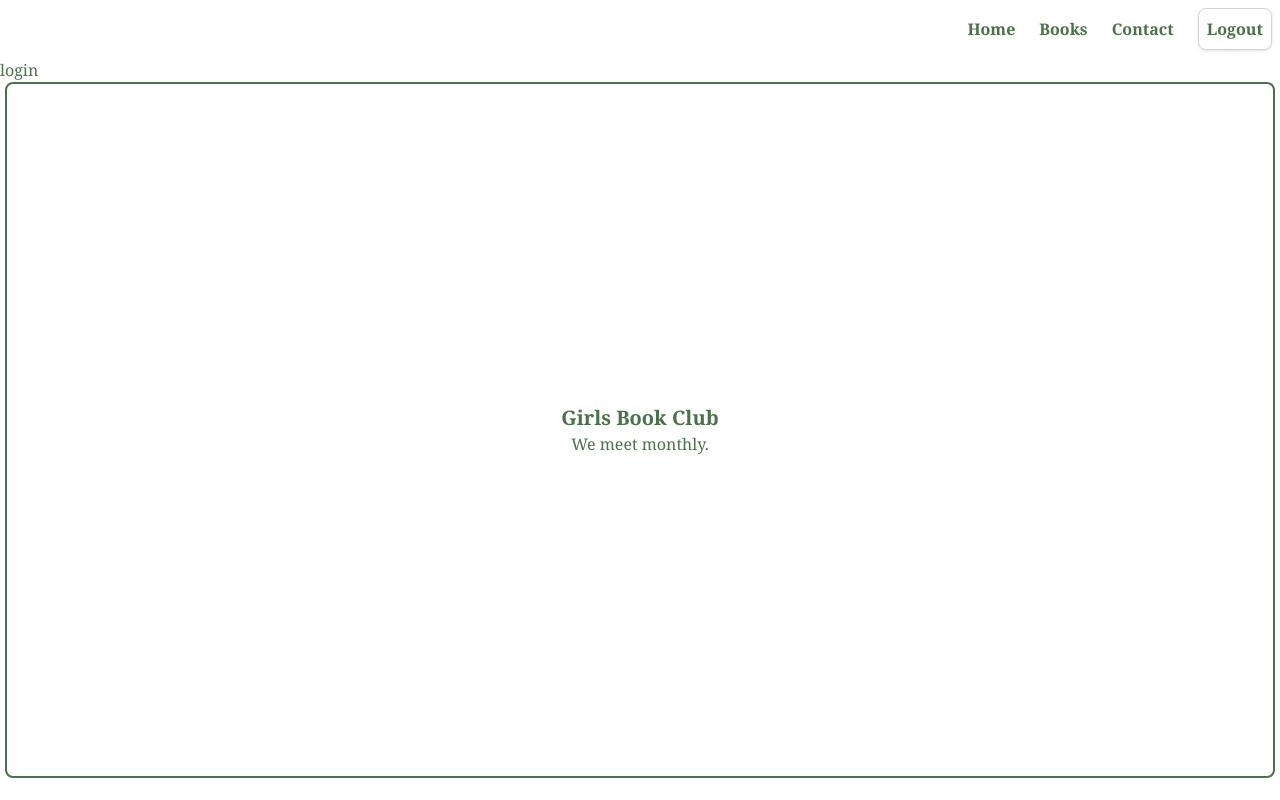
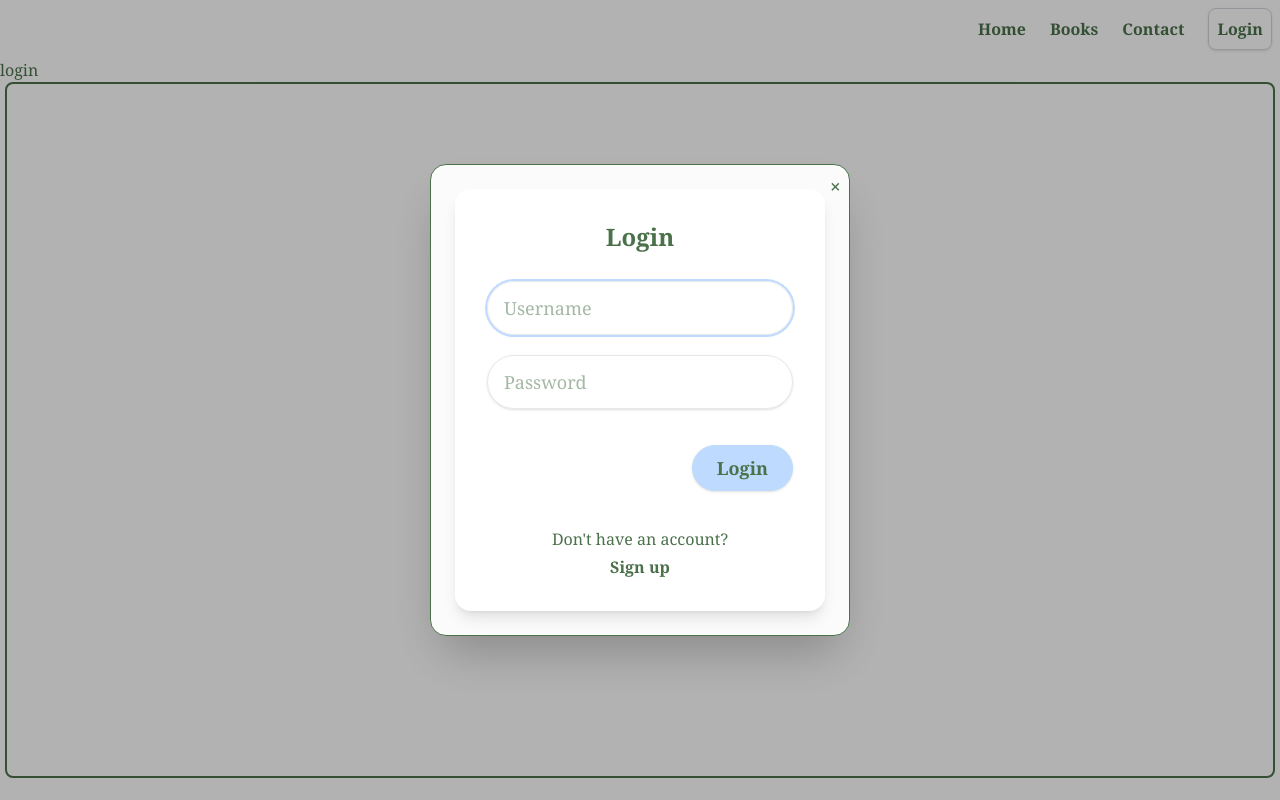
Before and after one commit to evunti/Bookclub-app, a Next.js app: page / in a window 1280 px wide. Both pictures are taken after a click on the button "Login". Shown: the top 800 px of the page. Built offline with nearby package versions, Linux system fonts and the light colour scheme.

Commit message:
Implement login functionality with separate LoginForm component and update UserContext for logout handling

```diff
--- /dev/null
+++ b/src/app/components/login.tsx
@@ -0,0 +1,67 @@
+import { useState, useContext } from "react";
+import { UserContext } from "../lib/user";
+
+export default function LoginForm({ onSuccess }: { onSuccess?: () => void }) {
+  const { handleLogIn } = useContext(UserContext);
+  const [loginUsername, setLoginUsername] = useState("");
+  const [loginPassword, setLoginPassword] = useState("");
+  const [loginError, setLoginError] = useState("");
+
+  const handleLogin = (e: React.FormEvent) => {
+    e.preventDefault();
+    if (loginUsername === "admin" && loginPassword === "password") {
+      handleLogIn();
+      setLoginError("");
+      setLoginUsername("");
+      setLoginPassword("");
+      if (onSuccess) onSuccess();
+    } else {
+      setLoginError("Invalid credentials");
+    }
+  };
+
+  return (
+    <form
+      onSubmit={handleLogin}
+      className="flex flex-col gap-5 p-8 min-w-[350px] max-w-[400px] bg-white rounded-2xl shadow-lg"
+    >
+      <h2 className="text-2xl font-bold text-center mb-2">Login</h2>
+      <input
+        type="text"
+        placeholder="Username"
+        value={loginUsername}
+        onChange={(e) => setLoginUsername(e.target.value)}
+        className="border border-gray-200 rounded-full px-4 py-3 bg-white/80 focus:outline-none focus:ring-2 focus:ring-blue-200 text-lg shadow-sm"
+        autoFocus
+      />
+      <input
+        type="password"
+        placeholder="Password"
+        value={loginPassword}
+        onChange={(e) => setLoginPassword(e.target.value)}
+        className="border border-gray-200 rounded-full px-4 py-3 bg-white/80 focus:outline-none focus:ring-2 focus:ring-blue-200 text-lg shadow-sm"
+      />
+      {loginError && (
+        <span className="text-red-500 text-sm text-center">{loginError}</span>
+      )}
+      <div className="flex gap-2 justify-end mt-4">
+        <button
+          type="submit"
+          className="font-bold px-6 py-2 rounded-full bg-blue-200 text-black hover:bg-blue-300 border border-blue-200 shadow-sm transition-all duration-150 text-lg"
+        >
+          Login
+        </button>
+      </div>
+      <div className="flex flex-col items-center mt-4">
+        <span className="text-gray-600 text-base">Don't have an account?</span>
+        <button
+          type="button"
+          className="mt-1 text-blue-600 hover:underline text-base font-semibold"
+          // onClick={handleSignUp} // Implement sign up modal or navigation
+        >
+          Sign up
+        </button>
+      </div>
+    </form>
+  );
+}
--- a/src/app/layout.tsx
+++ b/src/app/layout.tsx
@@ -2,100 +2,10 @@
 import "./globals.css";
 import { useState, createContext, useContext } from "react";
 import { UserContext, UserProvider } from "./lib/user";
+import LoginForm from "./components/login";
 
-export default function RootLayout({
-  children,
-}: Readonly<{
-  children: React.ReactNode;
-}>) {
-  // Admin login state
-  const [isAdmin, setIsAdmin] = useState(false);
-  const [showLogin, setShowLogin] = useState(false);
-  const [loginUsername, setLoginUsername] = useState("");
-  const [loginPassword, setLoginPassword] = useState("");
-  const [loginError, setLoginError] = useState("");
-
-  const handleLogin = (e: React.FormEvent) => {
-    e.preventDefault();
-    if (loginUsername === "admin" && loginPassword === "password") {
-      setIsAdmin(true);
-      setShowLogin(false);
-      setLoginError("");
-      setLoginUsername("");
-      setLoginPassword("");
-    } else {
-      setLoginError("Invalid credentials");
-    }
-  };
-  // make log in a seperate page
-  const handleLogout = () => {
-    setIsAdmin(false);
-  };
-
-  return (
-    <html lang="en">
-      <body>
-        <UserProvider>
-          <NavBar />
-          {/* {showLogin && (
-              <div className="fixed inset-0 z-50 flex items-center justify-center bg-black/30">
-                <div className="bg-white/95 border rounded-2xl shadow-2xl p-6 min-w-[240px] animate-fade-in relative">
-                  <form onSubmit={handleLogin} className="flex flex-col gap-3">
-                    <input
-                      type="text"
-                      placeholder="Username"
-                      value={loginUsername}
-                      onChange={(e) => setLoginUsername(e.target.value)}
-                      className="border border-gray-200 rounded-full px-3 py-2 bg-white/80 focus:outline-none focus:ring-2 focus:ring-blue-200 text-base shadow-sm"
-                      autoFocus
-                    />
-                    <input
-                      type="password"
-                      placeholder="Password"
-                      value={loginPassword}
-                      onChange={(e) => setLoginPassword(e.target.value)}
-                      className="border border-gray-200 rounded-full px-3 py-2 bg-white/80 focus:outline-none focus:ring-2 focus:ring-blue-200 text-base shadow-sm"
-                    />
-                    {loginError && (
-                      <span className="text-red-500 text-xs text-center">
-                        {loginError}
-                      </span>
-                    )}
-                    <div className="flex gap-2 justify-end mt-2">
-                      <button
-                        type="submit"
-                        className="font-bold px-4 py-2 rounded-full bg-blue-200 text-black hover:bg-blue-300 border border-blue-200 shadow-sm transition-all duration-150"
-                      >
-                        Login
-                      </button>
-                      <button
-                        type="button"
-                        className="font-bold px-4 py-2 rounded-full bg-gray-100 text-black hover:bg-gray-200 border border-gray-200 shadow-sm transition-all duration-150"
-                        onClick={() => setShowLogin(false)}
-                      >
-                        Cancel
-                      </button>
-                    </div>
-                  </form>
-                  <button
-                    className="absolute top-2 right-2 text-gray-400 hover:text-gray-700 text-xl font-bold focus:outline-none"
-                    onClick={() => setShowLogin(false)}
-                    aria-label="Close"
-                  >
-                    ×
-                  </button>
-                </div>
-              </div>
-            )} */}
-          {children}
-        </UserProvider>
-      </body>
-    </html>
-  );
-}
-
-function NavBar() {
-  const { isLoggedIn, handleLogIn } = useContext(UserContext);
+function NavBar({ onLoginClick }: { onLoginClick: () => void }) {
+  const { isLoggedIn, handleLogout } = useContext(UserContext);
 
   return (
     <nav className="p-2 flex justify-end items-center gap-2 relative">
@@ -105,27 +15,20 @@ function NavBar() {
       <a className="no-underline font-bold p-2" href="#books">
         Books
       </a>
-      {/* <a
-              className="no-underline font-bold p-2"
-              // href="https:/docs.google.com/spreadsheets/d/1kHmzodxrGFzg5kxeySfrx7rixHIJsCOxClitApXHifI/edit?gid=0#gid=0"
-            >
-              Book Recs
-            </a> */}
-
       <a className="no-underline font-bold p-2" href="#contact">
         Contact
       </a>
       {isLoggedIn ? (
         <button
           className="no-underline font-bold p-2 bg-white/80 text-black rounded-lg shadow hover:bg-gray-200 border border-gray-300 ml-2 transition-colors"
-          // onClick={handleLogout}
+          onClick={handleLogout}
         >
           Logout
         </button>
       ) : (
         <button
           className="no-underline font-bold p-2 bg-white/80 text-black rounded-lg shadow hover:bg-gray-200 border border-gray-300 ml-2 transition-colors"
-          onClick={handleLogIn}
+          onClick={onLoginClick}
         >
           Login
         </button>
@@ -133,3 +36,36 @@ function NavBar() {
     </nav>
   );
 }
+
+export default function RootLayout({
+  children,
+}: Readonly<{
+  children: React.ReactNode;
+}>) {
+  const [showLogin, setShowLogin] = useState(false);
+
+  return (
+    <html lang="en">
+      <body>
+        <UserProvider>
+          <NavBar onLoginClick={() => setShowLogin(true)} />
+          {showLogin && (
+            <div className="fixed inset-0 z-50 flex items-center justify-center bg-black/30">
+              <div className="bg-white/95 border rounded-2xl shadow-2xl p-6 min-w-[240px] animate-fade-in relative">
+                <button
+                  className="absolute top-2 right-2 text-gray-400 hover:text-gray-700 text-xl font-bold focus:outline-none"
+                  onClick={() => setShowLogin(false)}
+                  aria-label="Close"
+                >
+                  ×
+                </button>
+                <LoginForm onSuccess={() => setShowLogin(false)} />
+              </div>
+            </div>
+          )}
+          {children}
+        </UserProvider>
+      </body>
+    </html>
+  );
+}
--- a/src/app/lib/user.tsx
+++ b/src/app/lib/user.tsx
@@ -5,6 +5,7 @@ export const UserContext = createContext({
   isAdmin: false,
   isLoggedIn: false,
   handleLogIn: () => {},
+  handleLogout: () => {},
 });
 
 export function UserProvider({
@@ -21,6 +22,12 @@ export function UserProvider({
     setIsAdmin(true);
   };
 
+  const handleLogout = () => {
+    setIsLoggedIn(false);
+    setIsAdmin(false);
+    setEmail("");
+  };
+
   return (
     <UserContext.Provider
       value={{
@@ -28,6 +35,7 @@ export function UserProvider({
         email: email,
         isLoggedIn: isLoggedIn,
         handleLogIn,
+        handleLogout,
       }}
     >
       {children}
--- a/src/app/page.tsx
+++ b/src/app/page.tsx
@@ -207,7 +207,7 @@ export default function AddBook() {
                     </div>
                   )}
 
-                  <div>
+                  {/* <div>
                     <button
                       className="mt-2 px-2 py-1 bg-red-500 text-black rounded hover:bg-red-600 text-xs w-fit"
                       type="button"
@@ -223,7 +223,7 @@ export default function AddBook() {
                     >
                       Edit
                     </button>
-                  </div>
+                  </div> */}
                 </div>
                 <div className="w-22 h-30 flex items-center justify-center bg-black rounded-md">
                   <img
```
